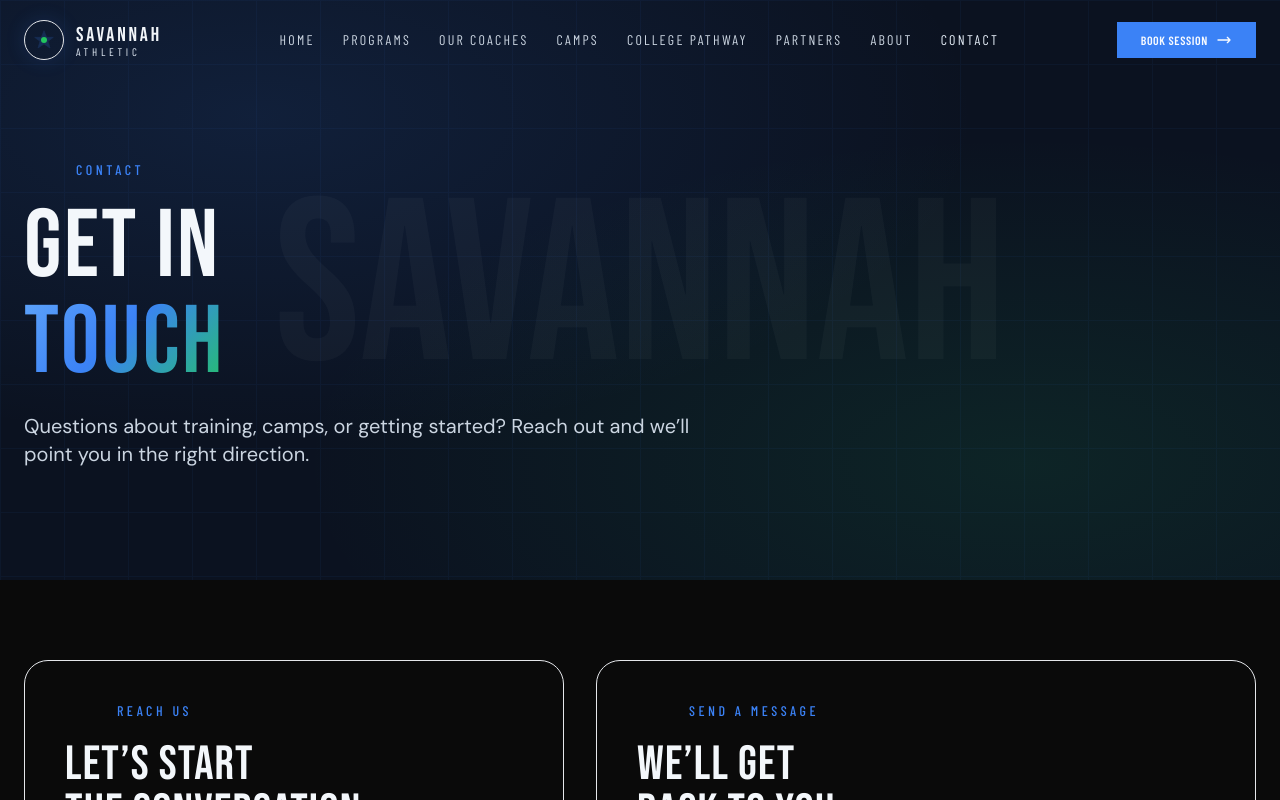
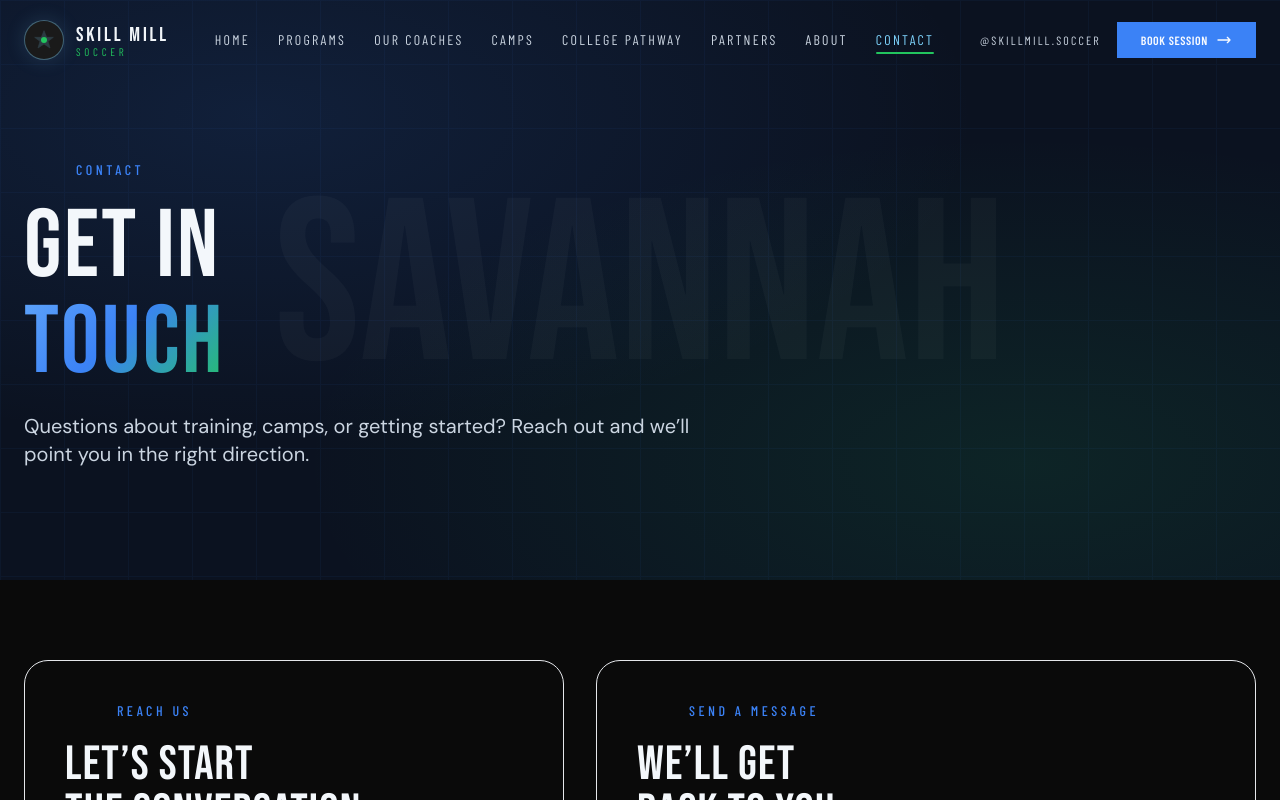
Before and after one commit to savannahathleticacademy-sys/savannah-athletic, a React (Vite) app: page /contact in a window 1280 px wide. Shown: the top 800 px of the page. Built offline with nearby package versions, Linux system fonts and the light colour scheme; a web font is replaced by a local one.

Commit message:
Update Navbar.jsx

```diff
--- a/src/Navbar.jsx
+++ b/src/Navbar.jsx
@@ -31,13 +31,13 @@ export default function Navbar() {
     <header
       className={`fixed top-0 left-0 right-0 z-50 transition-all duration-500 ${
         scrolled
-          ? 'bg-pitch-black/90 backdrop-blur-xl border-b border-pitch-border shadow-[0_10px_40px_rgba(0,0,0,0.45)]'
+          ? 'bg-skill-black/90 backdrop-blur-xl border-b border-skill-border shadow-[0_10px_40px_rgba(0,0,0,0.45)]'
           : 'bg-transparent'
       }`}
     >
       <div className="max-w-7xl mx-auto px-4 sm:px-6 h-16 md:h-20 flex items-center justify-between">
         <Link to="/" className="flex items-center gap-3 group">
-          <div className="relative w-10 h-10 flex items-center justify-center rounded-full border border-blue/40 bg-pitch-card shadow-[0_0_20px_rgba(59,130,246,0.15)]">
+          <div className="relative w-10 h-10 flex items-center justify-center rounded-full border border-primary/40 bg-skill-card shadow-[0_0_20px_rgba(125,211,252,0.15)]">
             <svg
               viewBox="0 0 36 36"
               fill="none"
@@ -46,22 +46,22 @@ export default function Navbar() {
             >
               <path
                 d="M18 4 L22 14 L32 14 L24 20 L27 30 L18 24 L9 30 L12 20 L4 14 L14 14 Z"
-                fill="#3B82F6"
+                fill="#7dd3fc"
                 opacity="0.18"
-                stroke="#3B82F6"
+                stroke="#7dd3fc"
                 strokeWidth="1"
                 strokeLinejoin="round"
               />
-              <circle cx="18" cy="18" r="4.5" fill="#22C55E" />
+              <circle cx="18" cy="18" r="4.5" fill="#22c55e" />
             </svg>
           </div>
 
           <div className="leading-tight">
-            <div className="font-display text-text-main text-xl tracking-[0.14em] group-hover:text-blue transition-colors duration-300">
-              SAVANNAH
+            <div className="font-display text-text-main text-xl tracking-[0.14em] uppercase group-hover:text-primary transition-colors duration-300">
+              SKILL MILL
             </div>
-            <div className="font-heading text-green text-[11px] tracking-[0.34em] uppercase -mt-1">
-              Athletic
+            <div className="font-heading text-accent-green text-[11px] tracking-[0.34em] uppercase -mt-1">
+              Soccer
             </div>
           </div>
         </Link>
@@ -75,15 +75,15 @@ export default function Navbar() {
                 key={path}
                 to={path}
                 className={`relative font-heading text-sm tracking-[0.16em] uppercase transition-all duration-200 ${
-                  active ? 'text-blue' : 'text-slate-300 hover:text-text-main'
+                  active ? 'text-primary' : 'text-slate-300 hover:text-text-main'
                 }`}
               >
                 {label}
                 <span
                   className={`absolute -bottom-1 left-0 h-[2px] rounded-full transition-all duration-300 ${
                     active
-                      ? 'w-full bg-green'
-                      : 'w-0 bg-blue group-hover:w-full'
+                      ? 'w-full bg-accent-green'
+                      : 'w-0 bg-primary'
                   }`}
                 />
               </Link>
@@ -92,6 +92,15 @@ export default function Navbar() {
         </nav>
 
         <div className="hidden lg:flex items-center gap-4">
+          <a
+            href="https://www.instagram.com/skillmill.soccer/"
+            target="_blank"
+            rel="noreferrer"
+            className="font-heading text-xs tracking-[0.18em] uppercase text-slate-300 hover:text-primary transition-colors"
+          >
+            @skillmill.soccer
+          </a>
+
           <Link to="/book" className="btn-primary text-xs px-6 py-2.5">
             Book Session
             <svg className="w-4 h-4" fill="none" viewBox="0 0 24 24" stroke="currentColor">
@@ -101,7 +110,7 @@ export default function Navbar() {
         </div>
 
         <button
-          className="lg:hidden text-slate-200 hover:text-blue transition-colors p-2"
+          className="lg:hidden text-slate-200 hover:text-primary transition-colors p-2"
           onClick={() => setMobileOpen(!mobileOpen)}
           aria-label="Toggle menu"
         >
@@ -127,10 +136,10 @@ export default function Navbar() {
 
       <div
         className={`lg:hidden overflow-hidden transition-all duration-400 ${
-          mobileOpen ? 'max-h-[520px] opacity-100' : 'max-h-0 opacity-0'
+          mobileOpen ? 'max-h-[560px] opacity-100' : 'max-h-0 opacity-0'
         }`}
       >
-        <div className="bg-pitch-dark/95 backdrop-blur-xl border-t border-pitch-border px-4 py-6 flex flex-col gap-1">
+        <div className="bg-skill-dark/95 backdrop-blur-xl border-t border-skill-border px-4 py-6 flex flex-col gap-1">
           {navLinks.map(({ path, label }) => {
             const active = location.pathname === path
 
@@ -140,14 +149,23 @@ export default function Navbar() {
                 to={path}
                 className={`font-heading tracking-[0.14em] uppercase text-sm py-3 px-3 rounded-md border transition-all duration-200 ${
                   active
-                    ? 'text-blue border-blue/30 bg-blue/10'
-                    : 'text-slate-300 border-transparent hover:border-pitch-border hover:bg-pitch-card'
+                    ? 'text-primary border-primary/30 bg-primary/10'
+                    : 'text-slate-300 border-transparent hover:border-skill-border hover:bg-skill-card'
                 }`}
               >
                 {label}
               </Link>
             )
           })}
+
+          <a
+            href="https://www.instagram.com/skillmill.soccer/"
+            target="_blank"
+            rel="noreferrer"
+            className="font-heading tracking-[0.14em] uppercase text-sm py-3 px-3 rounded-md border border-transparent text-slate-300 hover:border-skill-border hover:bg-skill-card transition-all duration-200"
+          >
+            @skillmill.soccer
+          </a>
 
           <Link to="/book" className="btn-primary justify-center mt-4 text-xs">
             Book Session
```
